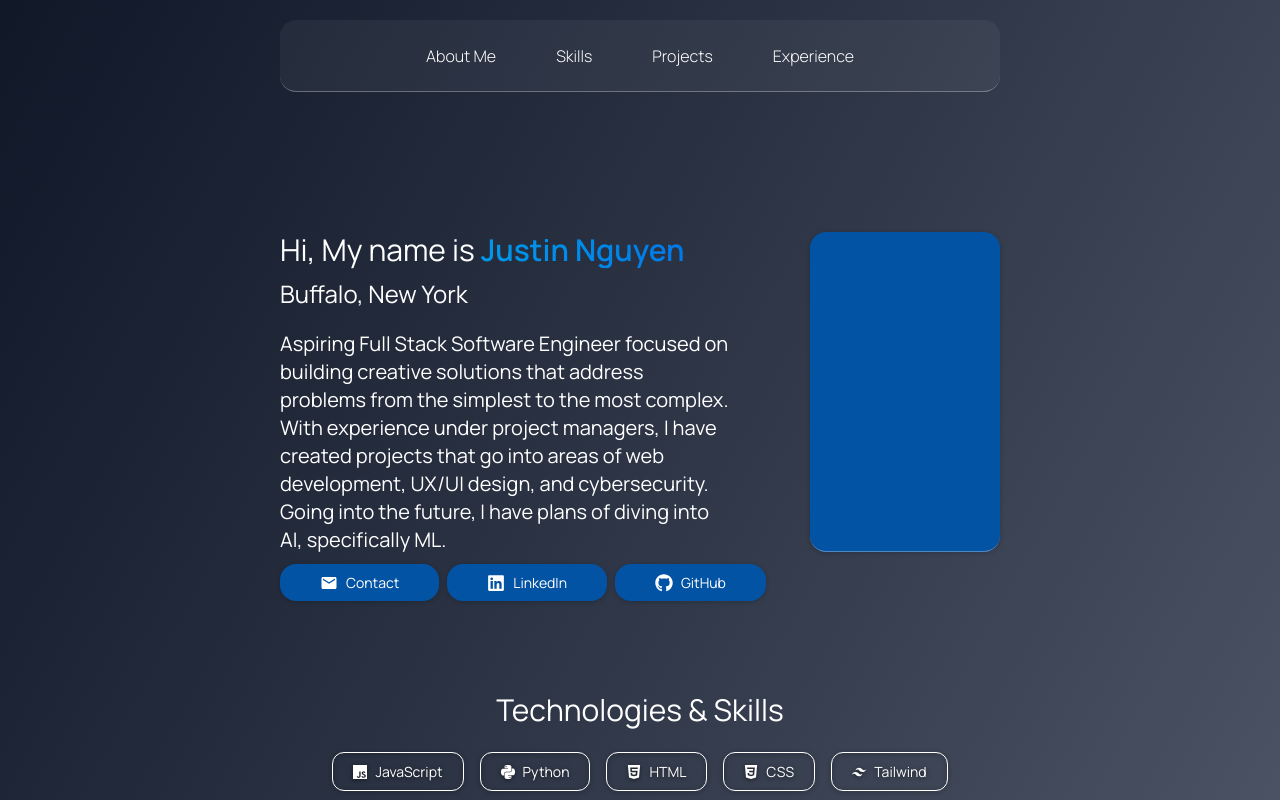
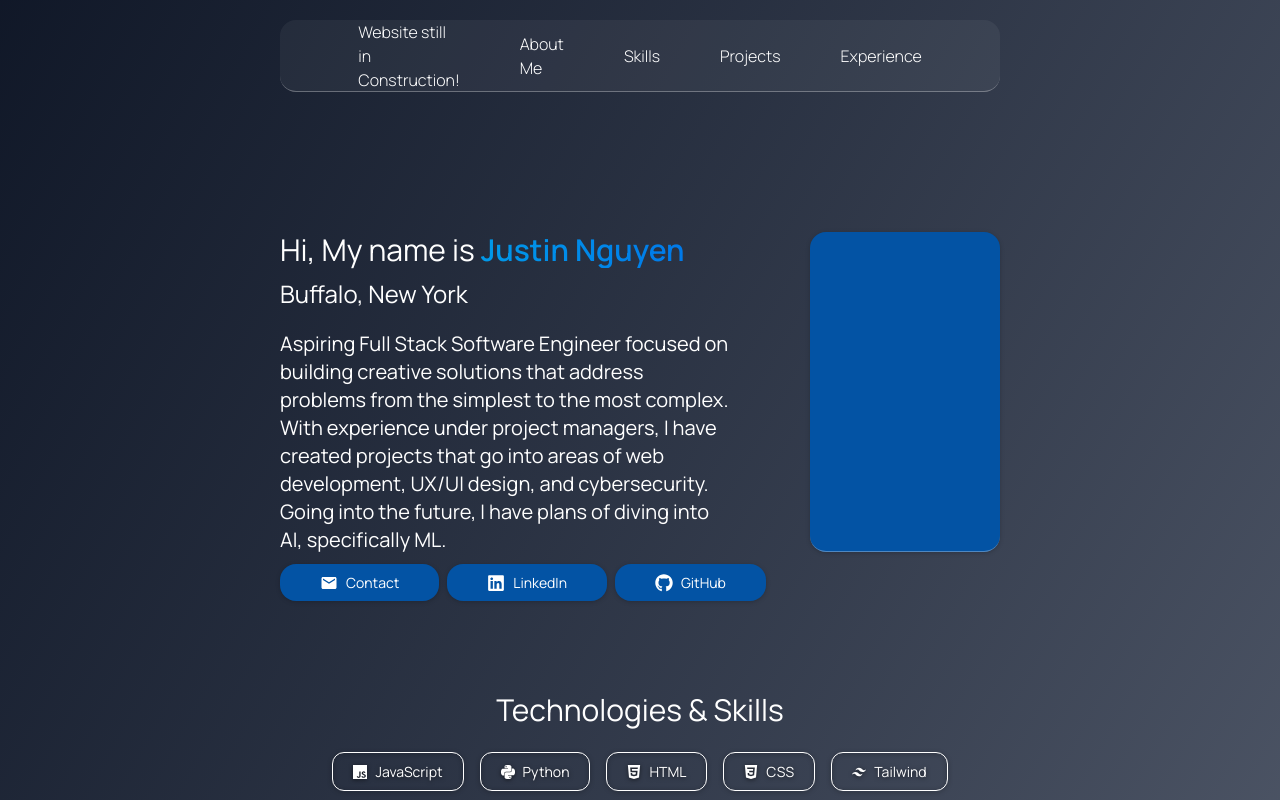
Before and after one commit to jhn816/jhn-web, a React (Vite) app: page / in a window 1280 px wide. Shown: the top 800 px of the page. Built offline with nearby package versions, Linux system fonts and the light colour scheme.

Commit message:
A message to tell people its still in construction

```diff
--- a/src/App.jsx
+++ b/src/App.jsx
@@ -70,7 +70,8 @@ function App() {
   return (<>
 
     <div class="w-screen bg-gradient-to-br from-gray-900 to-gray-500 pb-60 pt-5 px-70 flex flex-col gap-35">
-      <div class="w-[calc(100%)] rounded-2xl h-18 bg-white/5 flex flex-row items-center justify-center gap-15 border-b-1 border-white/30">
+      <div class="w-[calc(100%)] rounded-2xl h-18 bg-white/5 px-20 flex flex-row items-center justify-center gap-15 border-b-1 border-white/30">
+        <a className="text-base text-white font-light mr-auto"> Website still in Construction! </a>
         <a href="#about" className="text-base text-white font-light cursor-pointer hover-up">About Me</a>
         <a href="#skills" className="text-base text-white font-light cursor-pointer hover-up">Skills</a>
         <a href="#projects" className="text-base text-white font-light cursor-pointer hover-up">Projects</a>
```
